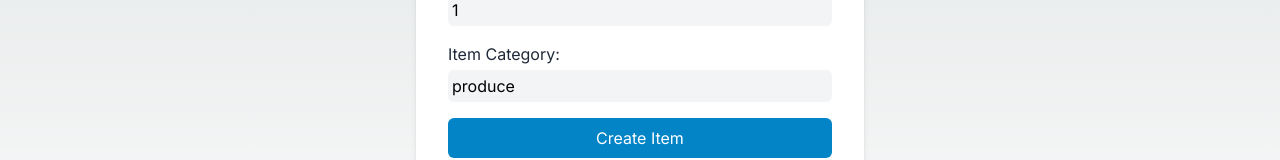
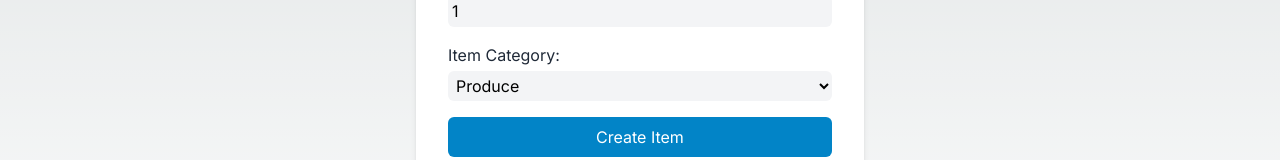
Before and after one commit to ShaEugenio/cprg306-assignments, a Next.js app: page /week4 in a window 1280 px wide. Shown: the part 408-568 px from the top of the page. Built offline with nearby package versions, Linux system fonts and the light colour scheme.

Commit message:
Update new-item.js
Added restrictions and options

```diff
--- a/app/week4/new-item.js
+++ b/app/week4/new-item.js
@@ -68,22 +68,38 @@
                     <label className="block mb-4">
                     <span className="text-gray-800">Item Quantity:</span>
                     <input
+                        type="number"
                         required
                         onChange={handleQuantityChange}
                         value={quantity}
+                        min="1"
+                        max="99"
                         className="mt-1 p-1 block w-full rounded-md text-black bg-gray-100 focus:bg-white"
                     />
                     </label>
 
-                    <label className="block mb-4 ">
+                    <label className="block mb-4">
                     <span className="text-gray-800">Item Category:</span>
-                    <input
+                    <select
                         required
                         onChange={handleCategoryChange}
                         value={category}
                         className="mt-1 p-1 block w-full rounded-md text-black bg-gray-100 focus:bg-white"
-                    />
+                    >
+                        <option value="Produce">Produce</option>
+                        <option value="Dairy">Dairy</option>
+                        <option value="Bakery">Bakery</option>
+                        <option value="Meat">Meat</option>
+                        <option value="Frozen Foods">Frozen Foods</option>
+                        <option value="Canned Goods">Canned Goods</option>
+                        <option value="Dry Goods">Dry Goods</option>
+                        <option value="Beverages">Beverages</option>
+                        <option value="Snacks">Snacks</option>
+                        <option value="Household">Household</option>
+                        <option value="Other">Other</option>
+                    </select>
                     </label>
+
 
 
                     <button
```
